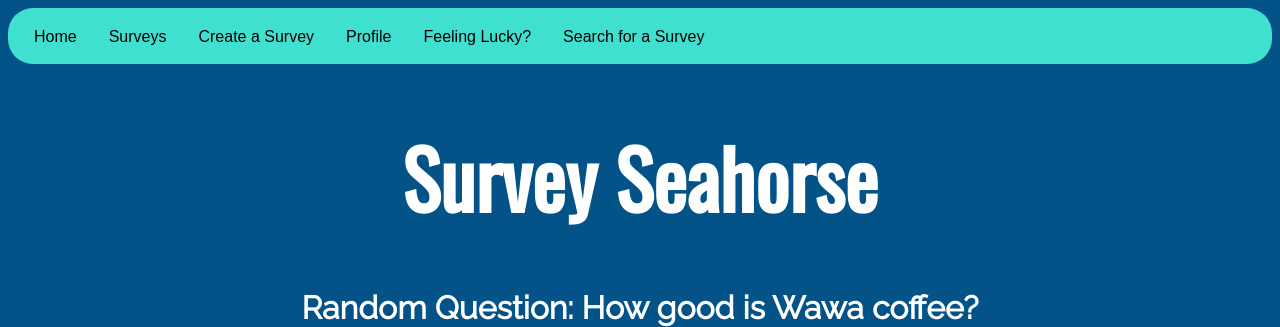
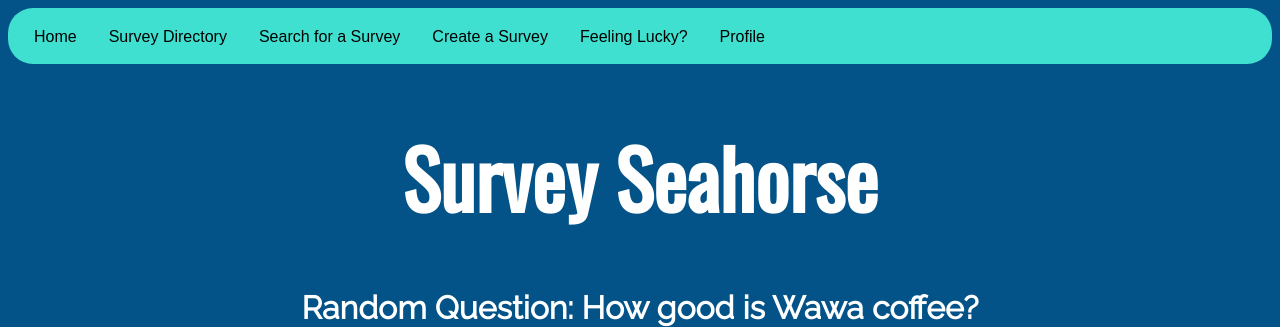
Before and after one commit to JKubach/Survey-Seahorse, a PHP site: page /index.php in a window 1280 px wide. Shown: the top 327 px of the page. Run offline with PHP 8.4, Linux system fonts and the light colour scheme; data comes from the database, SQL or seed files in the repository.

Commit message:
Updated navbar order

```diff
--- a/website/res/navbar.php
+++ b/website/res/navbar.php
@@ -46,11 +46,11 @@ $luckyUrl = "takesurvey.php?sid=" . $feelinLucky['survey_id'];
 <div class=navbox>
     <div class= nav>
         <a href="index.php" target=""> Home </a>
-        <a href="directory.php" target=""> Surveys </a>
+        <a href="directory.php" target=""> Survey Directory </a>
+        <a href="findsurvey.php" target=""> Search for a Survey</a>
         <a href="createsurvey.php" target=""> Create a Survey </a>
+        <a href="<?php echo $luckyUrl?>" target=""> Feeling Lucky? </a>
         <a href="profile.php" target=""> <?php echo $profile; ?> </a>
-        <a href="<?php echo $luckyUrl?>" target=""> Feeling Lucky? </a>
-        <a href="findsurvey.php" target=""> Search for a Survey</a>
     </div>
     <br><br>
 </div>
```
